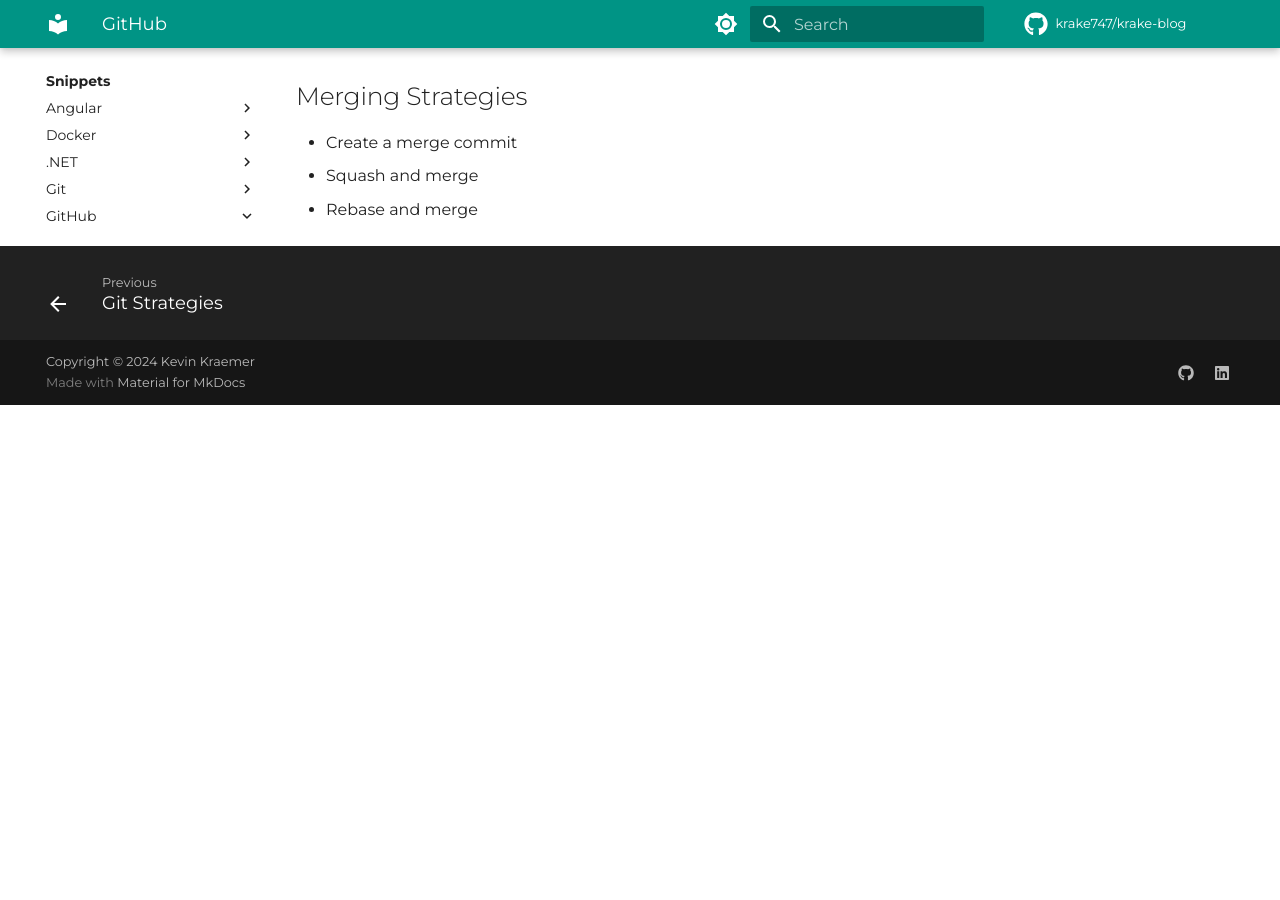
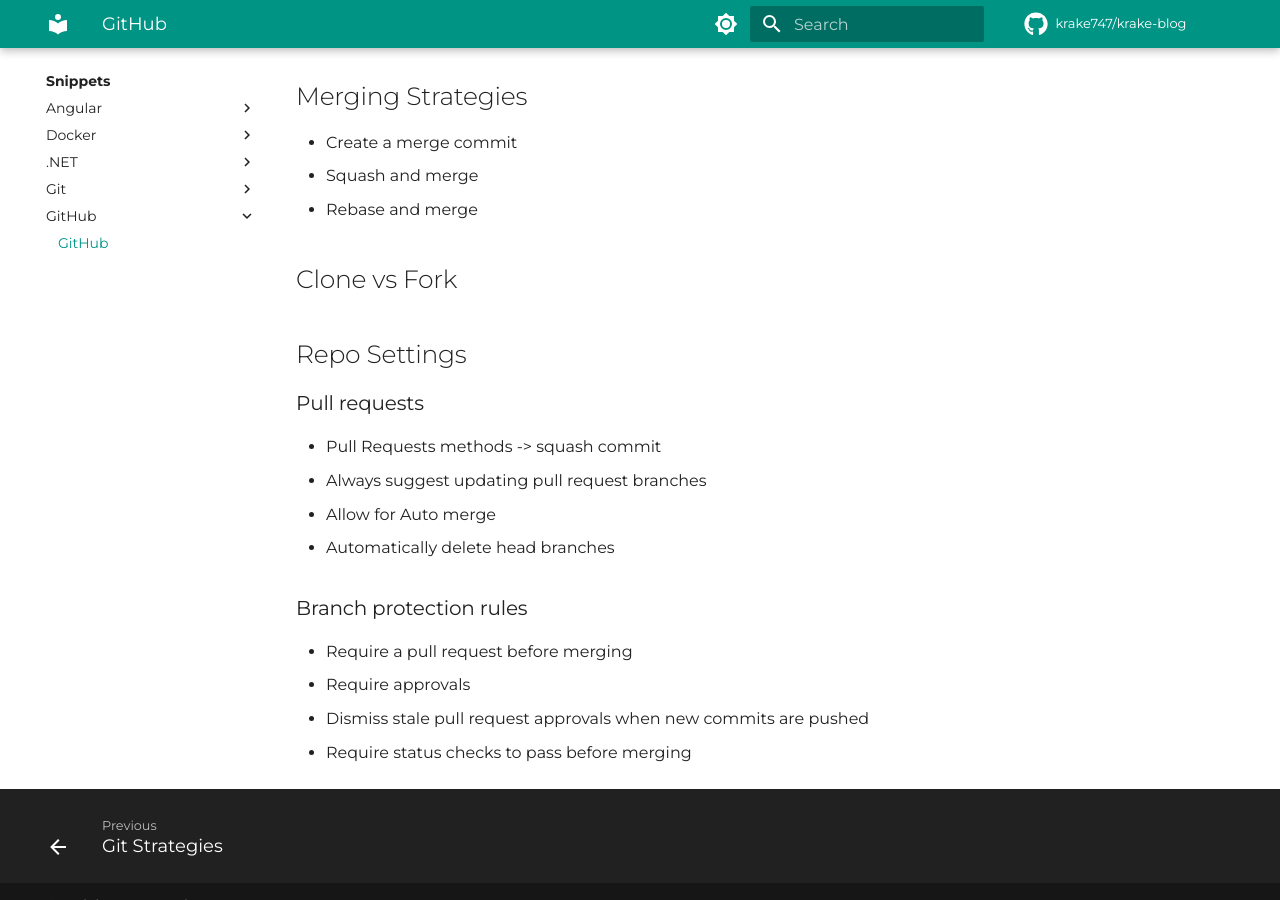
Before and after one commit to krake747/krake-blog, an MkDocs documentation site: the page built from docs/snippets/github/basics.md, in a window 1280 px wide and 900 px high, scrolled down 513 px. Built offline with MkDocs 1.6.1 and Material for MkDocs 9.7.7, drawn with Linux system fonts in a browser that asks for light colours; comment, search, counter and statistics services are not loaded; before the commit the page ends 918 px from its top, so only the background shows below that.

```diff
--- a/cspell.json
+++ b/cspell.json
@@ -22,6 +22,7 @@
         "appsettings",
         "arithmatex",
         "betterem",
+        "copm",
         "datalust",
         "fontawesome",
         "githubusercontent",
--- a/docs/snippets/github/basics.md
+++ b/docs/snippets/github/basics.md
@@ -23,3 +23,21 @@
 - Create a merge commit
 - Squash and merge
 - Rebase and merge
+
+## Clone vs Fork
+
+## Repo Settings
+
+### Pull requests
+
+- Pull Requests methods -> squash commit
+- Always suggest updating pull request branches
+- Allow for Auto merge
+- Automatically delete head branches
+
+### Branch protection rules
+
+- Require a pull request before merging
+- Require approvals
+- Dismiss stale pull request approvals when new commits are pushed
+- Require status checks to pass before merging
```
Also changed, not shown: docs/snippets/git/basics.md (+8 -0 lines).
